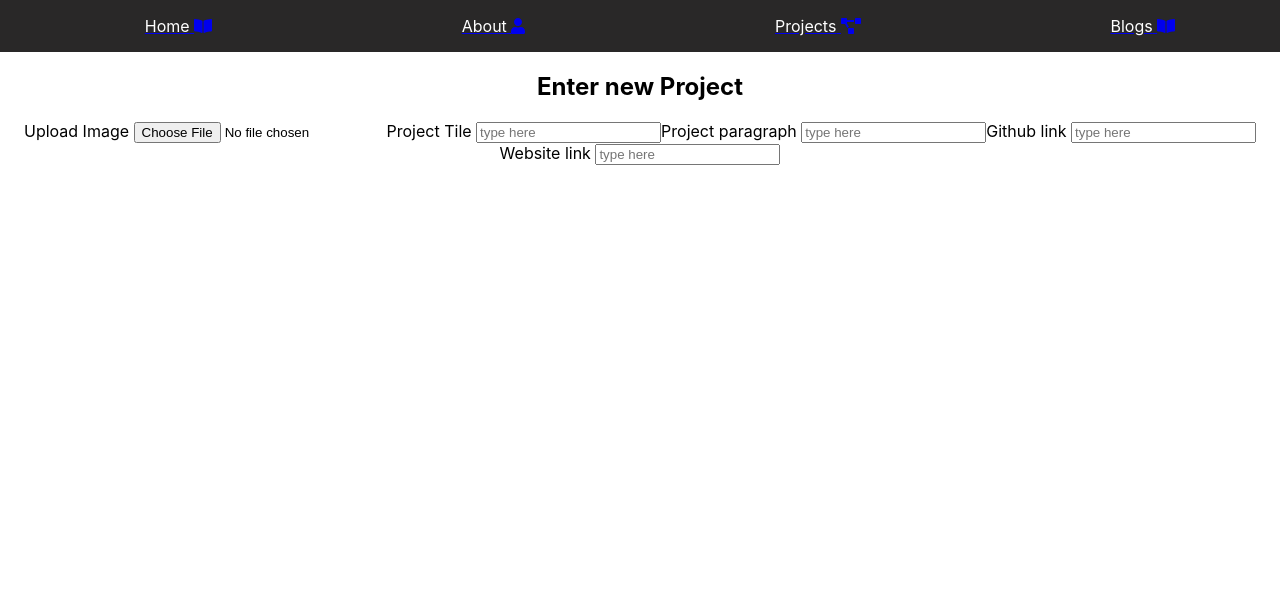
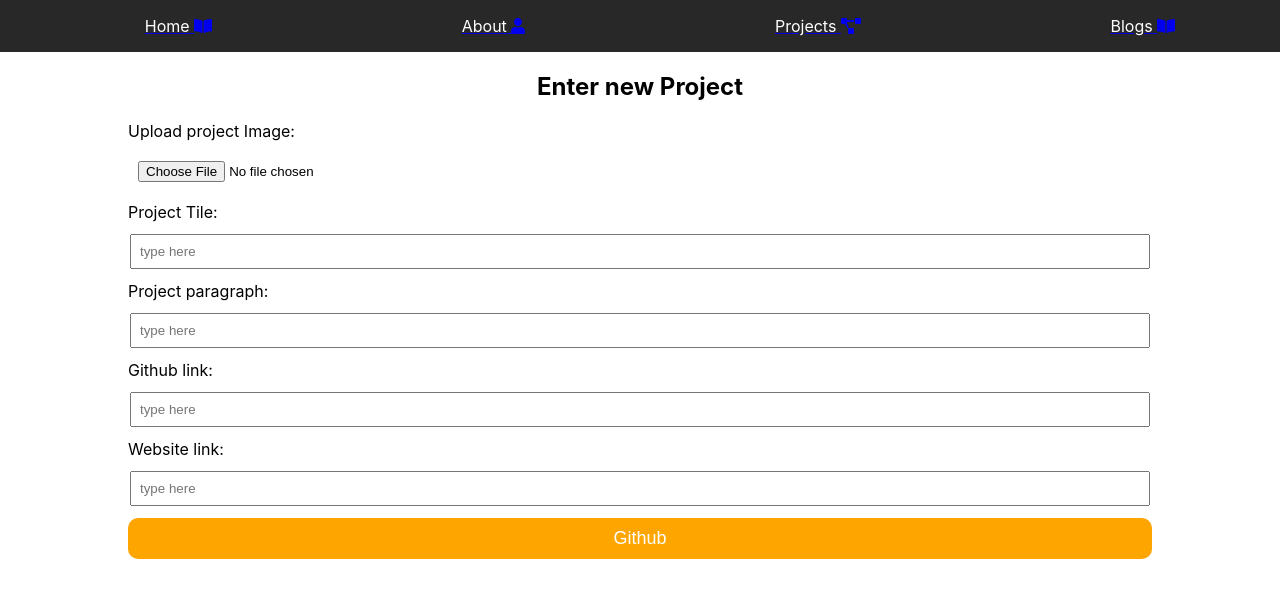
Before and after one commit to onives/my-dashboard, a React (Create React App) app: page /projects in a window 1280 px wide. Shown: the top 598 px of the page. Built offline with nearby package versions, Linux system fonts and the light colour scheme.

Commit message:
new commit

```diff
--- a/src/components/About.js
+++ b/src/components/About.js
@@ -1,5 +1,5 @@
 import React from 'react';
-import {Button} from './Button'
+import { Button } from './Button'
 
 
 const About = () => {
@@ -8,7 +8,8 @@ const About = () => {
         <div>
             <h2>Enter your about Section</h2>
             <form>
-                <input type='text' placeholder='type here'/>
+                <label htmlFor="about_section">Enter About: </label>
+                <input type='text' placeholder='type here' id='about_section' />
                 <Button buttonStyle='btn--solid' buttonSize='btn--medium' type='button'>Github</Button>
             </form>
         </div>
--- a/src/components/Blogs.js
+++ b/src/components/Blogs.js
@@ -1,12 +1,20 @@
 import React from 'react';
+import {Button} from './Button'
+import '../css/forms.css';
 
 const Blogs = () => {
 
     return (
         <div>
-            <h2>Enter your Blogs Section</h2>
-            <form>
-                <input type='text' placeholder='type here'/>
+            <h2>Enter new Blog</h2>
+            <form id='blog_form'>
+                <label>Blog Tile: </label>
+                <input type='text' placeholder='type here' />
+                <label>Blog paragraph: </label>
+                <input type='text' placeholder='type here' />
+                <label>Blog link: </label>
+                <input type='text' placeholder='type here' />
+                <Button buttonStyle='btn--solid' buttonSize='btn--medium' type='button'>Github</Button>
             </form>
         </div>
 
--- a/src/components/Projects.js
+++ b/src/components/Projects.js
@@ -1,5 +1,7 @@
 import React from 'react';
-import '../css/dashboardCss.css';
+import {Button} from './Button'
+
+import '../css/forms.css';
 
 const Projects = () => {
 
@@ -7,16 +9,17 @@ const Projects = () => {
         <div>
             <h2>Enter new Project</h2>
             <form id='project_form'>
-                <label>Upload Image </label>
+                <label>Upload project Image: </label>
                 <input type='file'/>
-                <label>Project Tile </label>
+                <label>Project Tile: </label>
                 <input type='text' placeholder='type here' />
-                <label>Project paragraph </label>
+                <label>Project paragraph: </label>
                 <input type='text' placeholder='type here' />
-                <label>Github link </label>
+                <label>Github link: </label>
                 <input type='text' placeholder='type here' />
-                <label>Website link </label>
+                <label>Website link: </label>
                 <input type='text' placeholder='type here' />
+                <Button buttonStyle='btn--solid' buttonSize='btn--medium' type='button'>Github</Button>
             </form>
         </div>
 
--- a/src/css/dashboardCss.css
+++ b/src/css/dashboardCss.css
@@ -16,14 +16,3 @@
 
 
 }
-
-.project_form{
-  width: 80%;
-  margin: auto;
-  display: flex;
-  flex-direction: column;
-}
-
-.project_form > input{
-  border: 2px solid black;
-}
--- a/src/css/forms.css
+++ b/src/css/forms.css
@@ -1,6 +1,11 @@
-.project_form{
+#project_form, #blog_form{
     width: 80%;
     margin: auto;
     display: flex;
     flex-direction: column;
+    text-align: left;
 }
+#project_form > input, #blog_form > input{
+    padding: 8px;
+    margin: 12px 2px;
+  }
```
